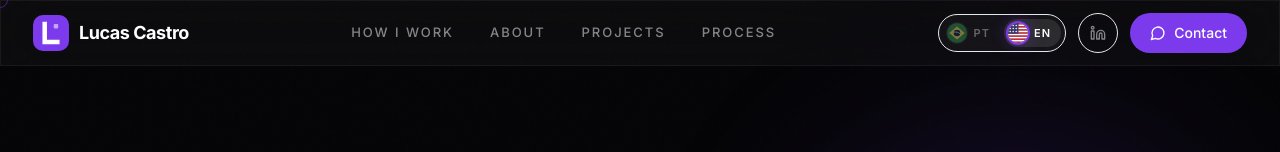
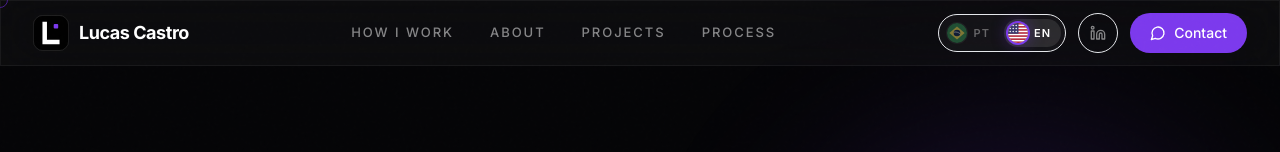
Before and after one commit to Lucastro99/lucas-page, a React (Vite) app: page / in a window 1280 px wide. Shown: the top 152 px of the page. Built offline with nearby package versions, Linux system fonts and the light colour scheme.

Commit message:
style: logo com L branco, quadrado roxo e fundo preto

```diff
--- a/src/Portfolio.tsx
+++ b/src/Portfolio.tsx
@@ -54,9 +54,9 @@ function initialLang(): Lang {
 function Monogram() {
   return (
     <svg viewBox="0 0 40 40" fill="none" className="w-9 h-9 flex-shrink-0" aria-hidden="true">
-      <rect width="40" height="40" rx="11" fill="#7C3AED" />
+      <rect x="0.5" y="0.5" width="39" height="39" rx="10.5" fill="#000" stroke="#fff" strokeOpacity="0.12" />
       <path d="M13 10v20h14" stroke="#fff" strokeWidth="5" strokeLinecap="square" />
-      <rect x="23" y="10" width="5" height="5" rx="1" fill="#fff" opacity="0.55" />
+      <rect x="23" y="10" width="5" height="5" rx="1" fill="#7C3AED" />
     </svg>
   );
 }
```
Also changed, not shown: public/favicon.svg.
